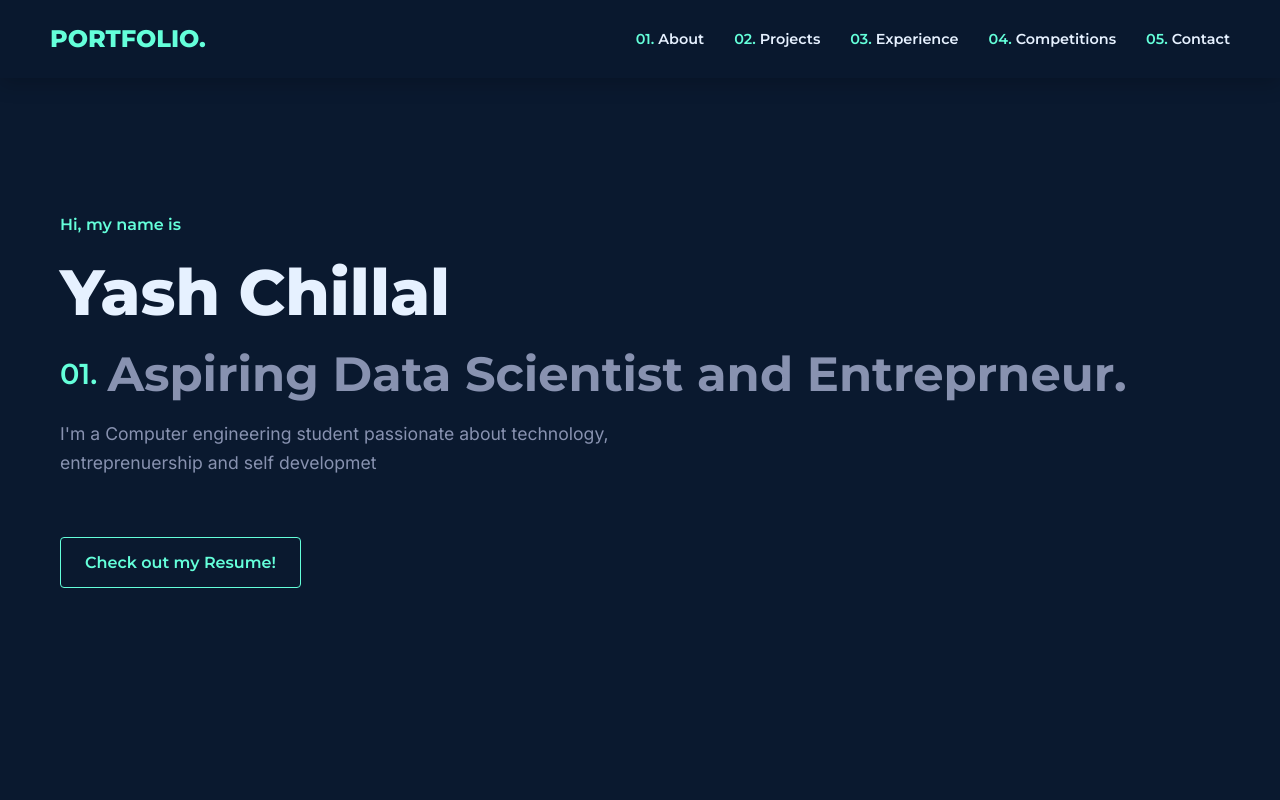
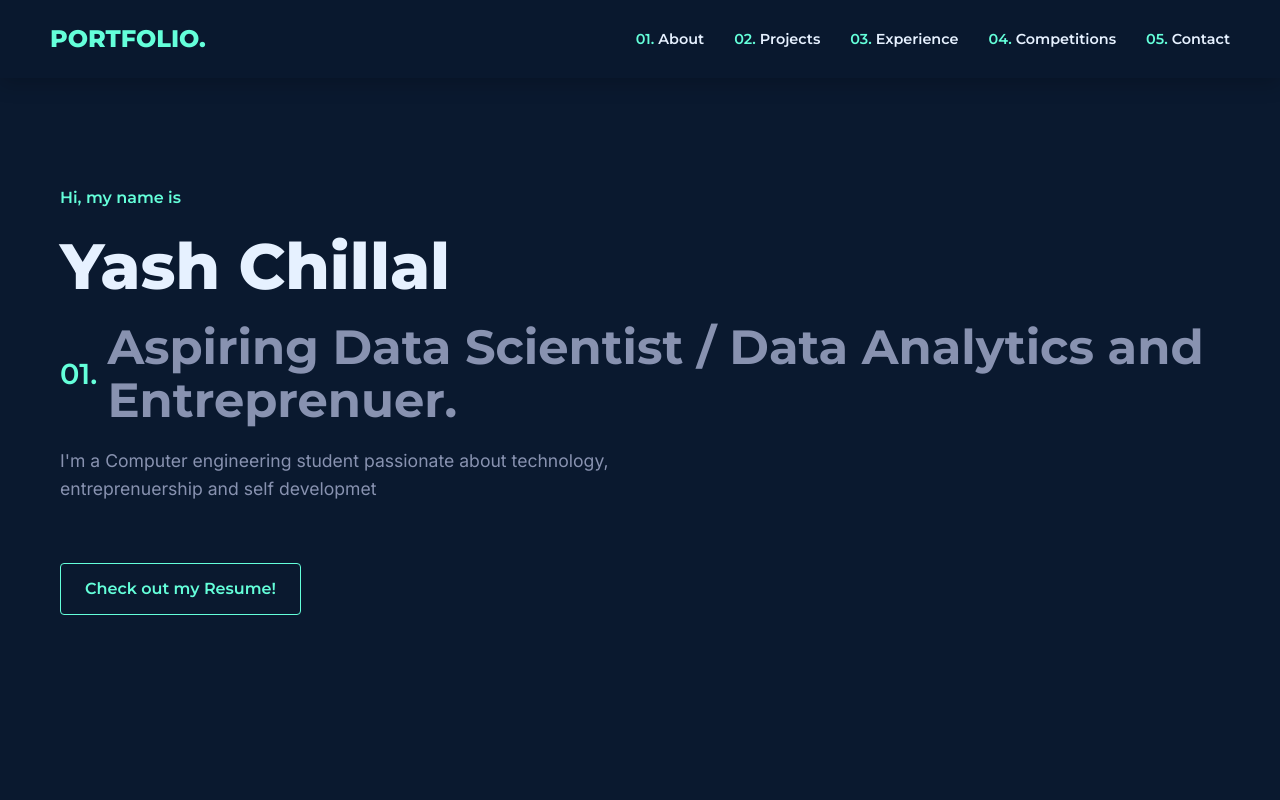
Before and after one commit to Yashuu05/PortfolioWebsite, a website: page docs/index.html in a window 1280 px wide. Shown: the top 800 px of the page. Drawn offline with Linux system fonts and the light colour scheme.

```diff
--- a/docs/index.html
+++ b/docs/index.html
@@ -302,7 +302,7 @@
             hero: {
                 greeting: "Hi, my name is",
                 title: "Yash Chillal",
-                subtitle: "Aspiring Data Scientist and Entreprneur.",
+                subtitle: "Aspiring Data Scientist / Data Analytics and Entreprenuer.",
                 description: "I'm a Computer engineering student passionate about technology, entreprenuership and self developmet"
             },
             skillsList: ["Python", "Pandas", "Scikit-Learn", "Data Visualization", "SQL", "Tableau"],
@@ -398,7 +398,7 @@
                 },
                 {
                     category: "Tools",
-                    items: [{ name: "Tableau", level: 80 }, { name: "Google Docs", level: 90 }, { name: "Googel Sheets", level: 50}, {name: "N8N", level: 50}, {name:"Github", level:50}, {name:"Canva", level:70}]
+                    items: [{ name: "Tableau", level: 80 }, { name: "Google Docs", level: 90 }, { name: "Google Sheets", level: 50}, {name: "N8N", level: 50}, {name:"Github", level:50}, {name:"Canva", level:70}]
                 },
                 {
                     category: "Other",
```
